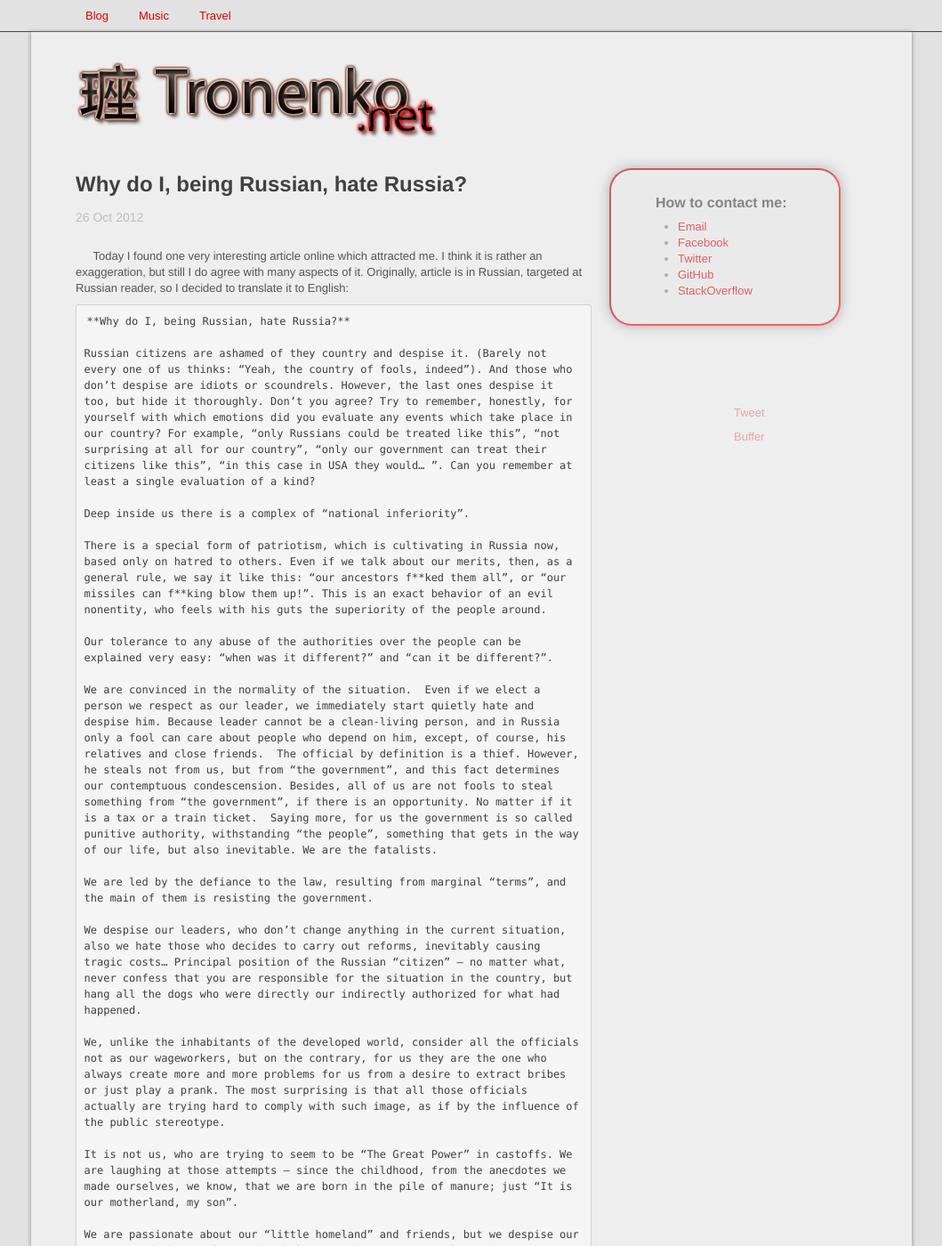
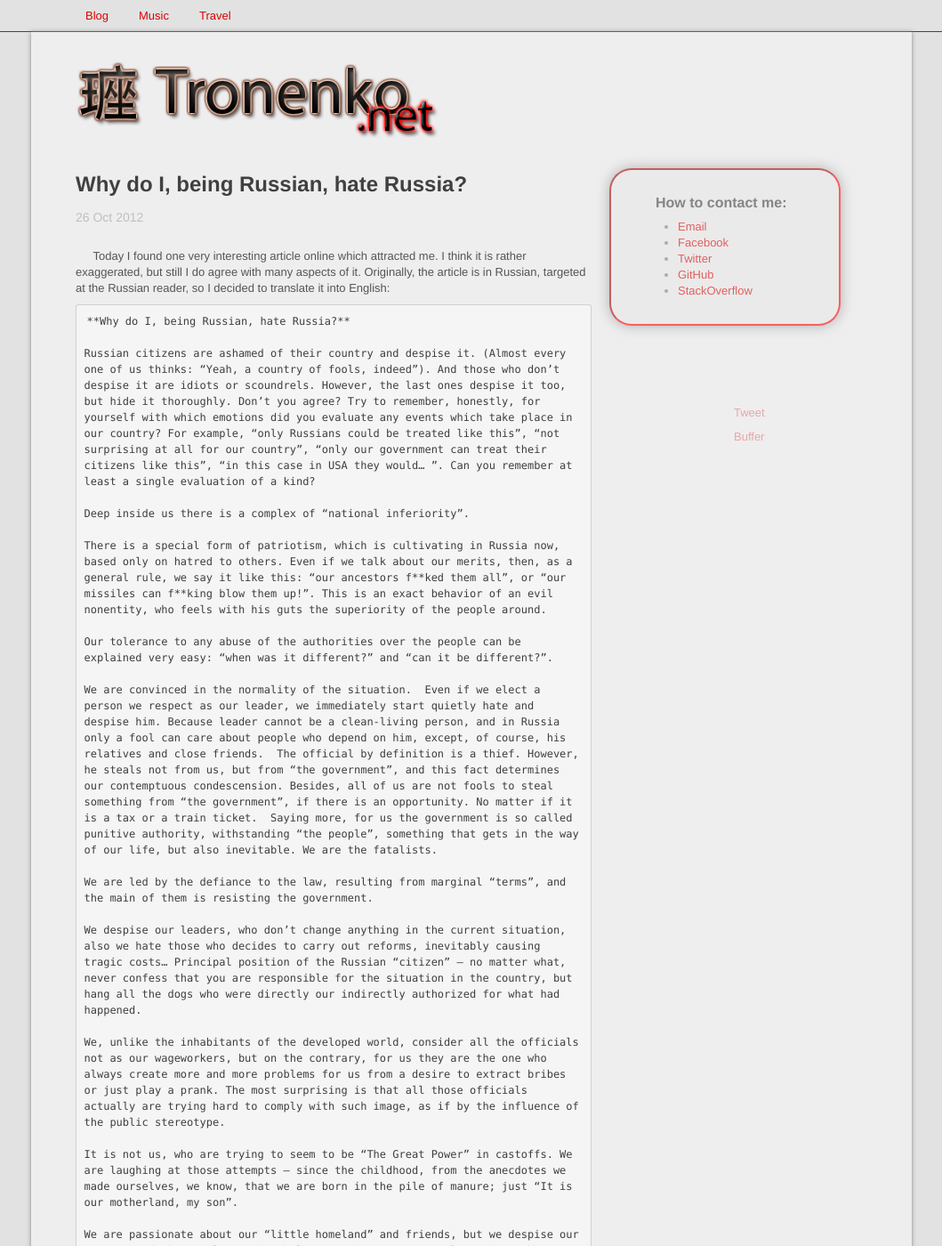
Before and after one commit to morphium/morphium.github.com, a Jekyll site: the page built from _posts/2012-10-26-why-do-i-hate-russia.markdown, in a window 1280 px wide and 1400 px high. Shown: the whole window at 89% size, without its empty margins (110-1169 px from the left). Built offline with Jekyll 4.4.1, drawn with Linux system fonts in a browser that asks for light colours; nearby versions of some CDN libraries; comment, search, counter and statistics services are not loaded; some of the changed text lies outside the part shown.

Commit message:
Why do I hate russia article edit 6

```diff
--- a/_posts/2012-10-26-why-do-i-hate-russia.markdown
+++ b/_posts/2012-10-26-why-do-i-hate-russia.markdown
@@ -3,12 +3,12 @@
 title: Why do I, being Russian, hate Russia?
 ---
 
-Today I found one very interesting article online which attracted me. I think it is rather an exaggeration, but still I do agree with many aspects of it.
-Originally, article is in Russian, targeted at Russian reader, so I decided to translate it to English:
+Today I found one very interesting article online which attracted me. I think it is rather exaggerated, but still I do agree with many aspects of it.
+Originally, the article is in Russian, targeted at the Russian reader, so I decided to translate it into English:
 
 	**Why do I, being Russian, hate Russia?**
 
-	Russian citizens are ashamed of they country and despise it. (Barely not every one of us thinks: “Yeah, the country of fools, indeed”). And those who don’t despise are idiots or scoundrels. However, the last ones despise it too, but hide it thoroughly. Don’t you agree? Try to remember, honestly, for yourself with which emotions did you evaluate any events which take place in our country? For example, “only Russians could be treated like this”, “not surprising at all for our country”, “only our government can treat their citizens like this”, “in this case in USA they would… ”. Can you remember at least a single evaluation of a kind?
+	Russian citizens are ashamed of their country and despise it. (Almost every one of us thinks: “Yeah, a country of fools, indeed”). And those who don’t despise it are idiots or scoundrels. However, the last ones despise it too, but hide it thoroughly. Don’t you agree? Try to remember, honestly, for yourself with which emotions did you evaluate any events which take place in our country? For example, “only Russians could be treated like this”, “not surprising at all for our country”, “only our government can treat their citizens like this”, “in this case in USA they would… ”. Can you remember at least a single evaluation of a kind?
 
 	Deep inside us there is a complex of “national inferiority”.
 
```
